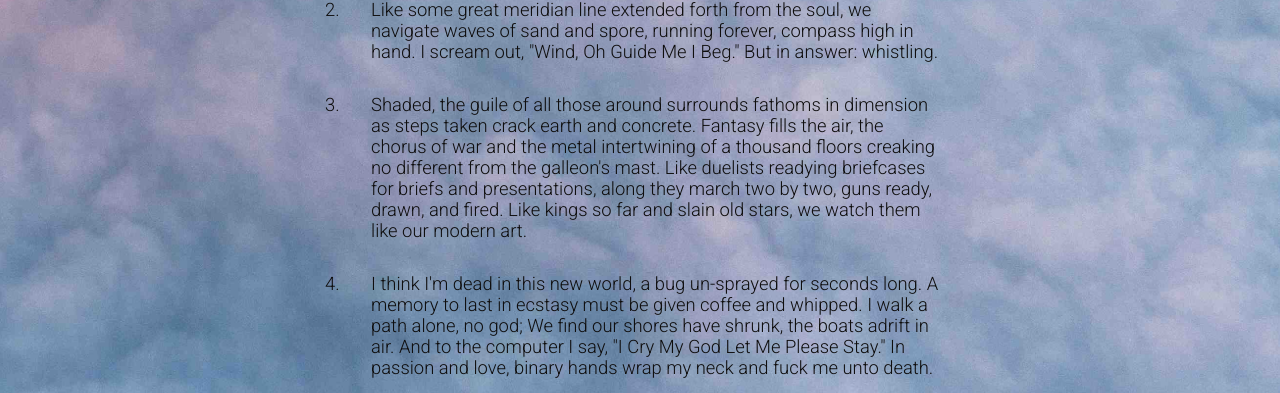
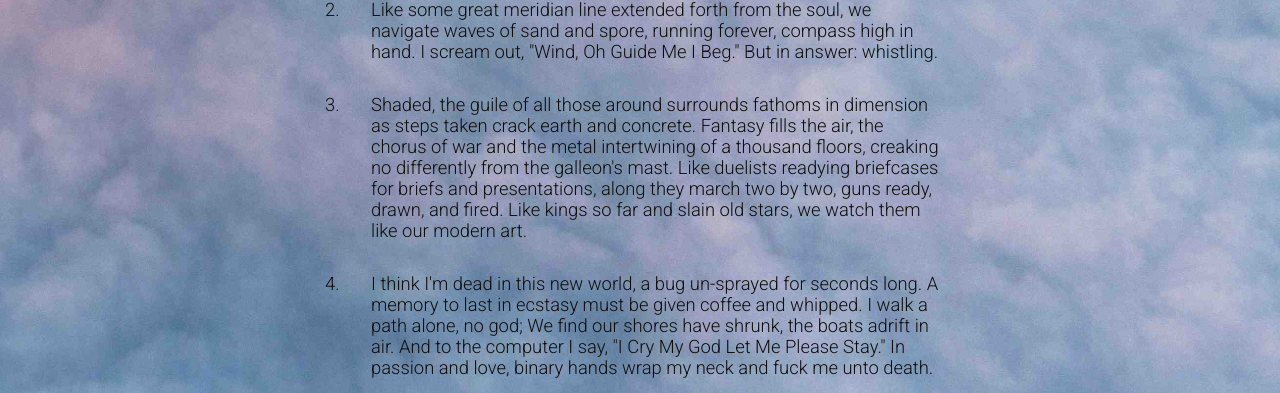
Before and after one commit to VenaMaybe/first_flask_site, a Flask app: page /posts/The_Morning in a window 1280 px wide. Shown: the part 289-682 px from the top of the page. Run offline with Flask 3, Linux system fonts and the light colour scheme.

Commit message:
Spelling2.2

```diff
--- a/templates/posts/The_Morning.html
+++ b/templates/posts/The_Morning.html
@@ -1,7 +1,7 @@
 {% extends "basePost.html" %} {% block title %}The Morning{% endblock %} {% block post_content %} <div class="header"> The Morning </div> <hr class="rounded"> <div class="numbered-paragraphs content">
 <p>As if we were flung from oblivion, we feel the wind rushing past us in great gusts as we fall. The air and chill bleeds into a great swath of gray, around, surround, like some low poly un-rendered texture. The light bleeds by so fast, it's drip fed to me like the slides of a business power point, floors above us all. Life is no miracle, no messiah to lecture propriety.</p>
 <p>Like some great meridian line extended forth from the soul, we navigate waves of sand and spore, running forever, compass high in hand. I scream out, "Wind, Oh Guide Me I Beg." But in answer: whistling.</p>
-<p>Shaded, the guile of all those around surrounds fathoms in dimension as steps taken crack earth and concrete. Fantasy fills the air, the chorus of war and the metal intertwining of a thousand floors creaking no different from the galleon's mast. Like duelists readying briefcases for briefs and presentations, along they march two by two, guns ready, drawn, and fired. Like kings so far and slain old stars, we watch them like our modern art.</p>
+<p>Shaded, the guile of all those around surrounds fathoms in dimension as steps taken crack earth and concrete. Fantasy fills the air, the chorus of war and the metal intertwining of a thousand floors, creaking no differently from the galleon's mast. Like duelists readying briefcases for briefs and presentations, along they march two by two, guns ready, drawn, and fired. Like kings so far and slain old stars, we watch them like our modern art.</p>
 <p>I think I'm dead in this new world, a bug un-sprayed for seconds long. A memory to last in ecstasy must be given coffee and whipped. I walk a path alone, no god; We find our shores have shrunk, the boats adrift in air. And to the computer I say, "I Cry My God Let Me Please Stay." In passion and love, binary hands wrap my neck and fuck me unto death.</p>
 <p>Dreams cannot die so mortal their demise, they are but filaments in light bulbs un-shined; their electric dreams still drifting on the current lines. Outward towards infinity we run, to reach the impossible, to catch the elevator. As we arrive, the ding does cry, and together we find ourselves awry.</p>
 <p>As if we were flung from oblivion, we die.</p>
```
